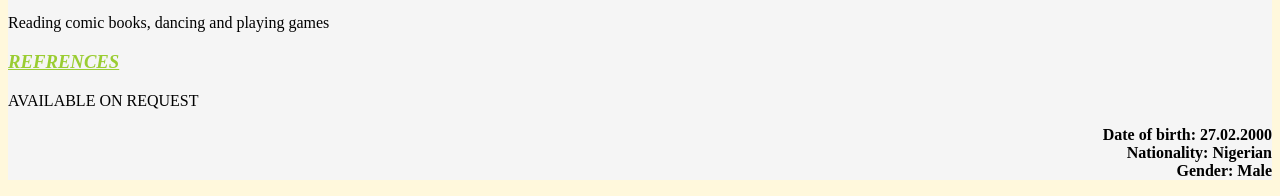
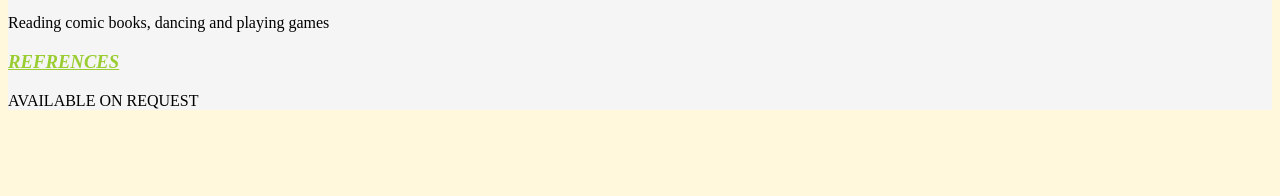
Before and after one commit to Bert1041/CV, a plain HTML site: page index.html in a window 1280 px wide. Shown: the part 813-1009 px from the top of the page. After the commit the page ends 939 px from the top, so only its background shows below. Drawn offline with Linux system fonts and the light colour scheme.

Commit message:
index.html

```diff
--- a/index.html
+++ b/index.html
@@ -45,11 +45,6 @@
 
             <h3 style="color: yellowgreen"><ins><em>REFRENCES</em></ins></h3>
             <p>AVAILABLE ON REQUEST</p>
-            <span>
-            <p align="right"><strong>Date of birth: 27.02.2000<br>
-                Nationality: Nigerian<br>
-                Gender: Male<br></strong>
-            </p></span>
         </div>
 </body>
 </html>
```
